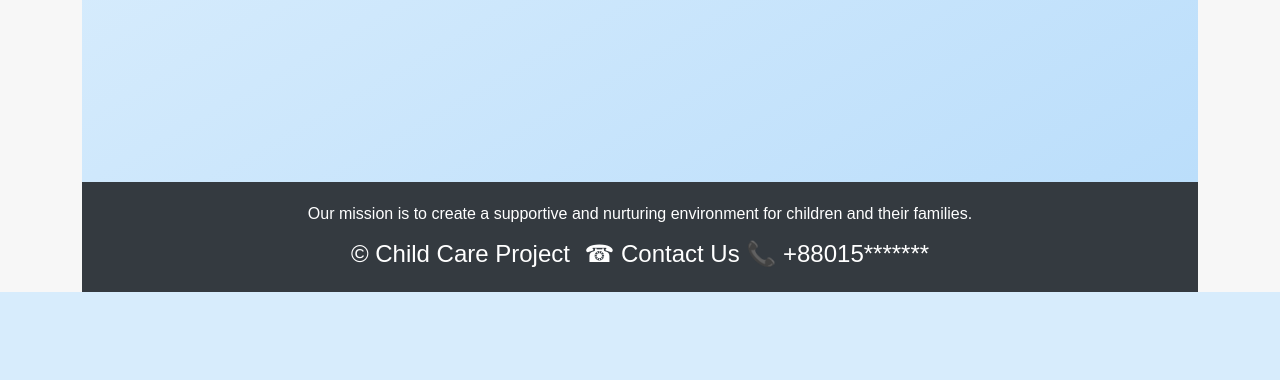
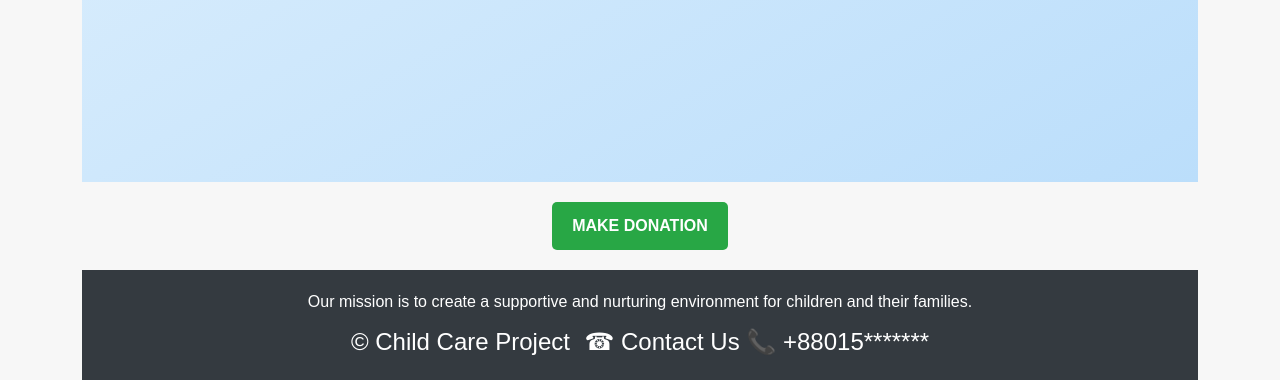
Before and after one commit to Shormi49/Child-Care, a Django app: template templates/home.html in a window 1280 px wide. Shown: the part 530-910 px from the top of the page. Before the commit the page ends 822 px from the top, so only its background shows below. Run offline with Django 3.2, Linux system fonts and the light colour scheme; the template is opened without the code that fills it, so the values that code supplies are empty.

```diff
--- a/templates/home.html
+++ b/templates/home.html
@@ -34,6 +34,23 @@
             color: #555;
             max-width: 800px;
         }
+        .donation-section {
+            text-align: center;
+            margin: 20px 0;
+        }
+        .donation-section a {
+            display: inline-block;
+            padding: 12px 20px;
+            background-color: #28a745;
+            color: #fff;
+            font-size: 16px;
+            font-weight: bold;
+            text-decoration: none;
+            border-radius: 5px;
+        }
+        .donation-section a:hover {
+            background-color: #218838;
+        }
         footer {
             background-color: #343a40;
             color: #ffffff;
@@ -64,6 +81,10 @@
         <h2>Our mission is to create a supportive and nurturing environment for children and their families. We are dedicated to fostering growth, learning, and development by connecting parents with trusted caregivers and providing essential resources. Through innovative solutions and a focus on community, we aim to empower families and make child care accessible, reliable, and stress-free. Together, we are building a brighter future for every child.</h2>
     </div>
 
+    <div class="donation-section">
+        <a href="{% url 'make_donation' %}">MAKE DONATION</a>
+    </div>
+
     <footer>
         <div class="about-text">
             Our mission is to create a supportive and nurturing environment for children and their families.
```
